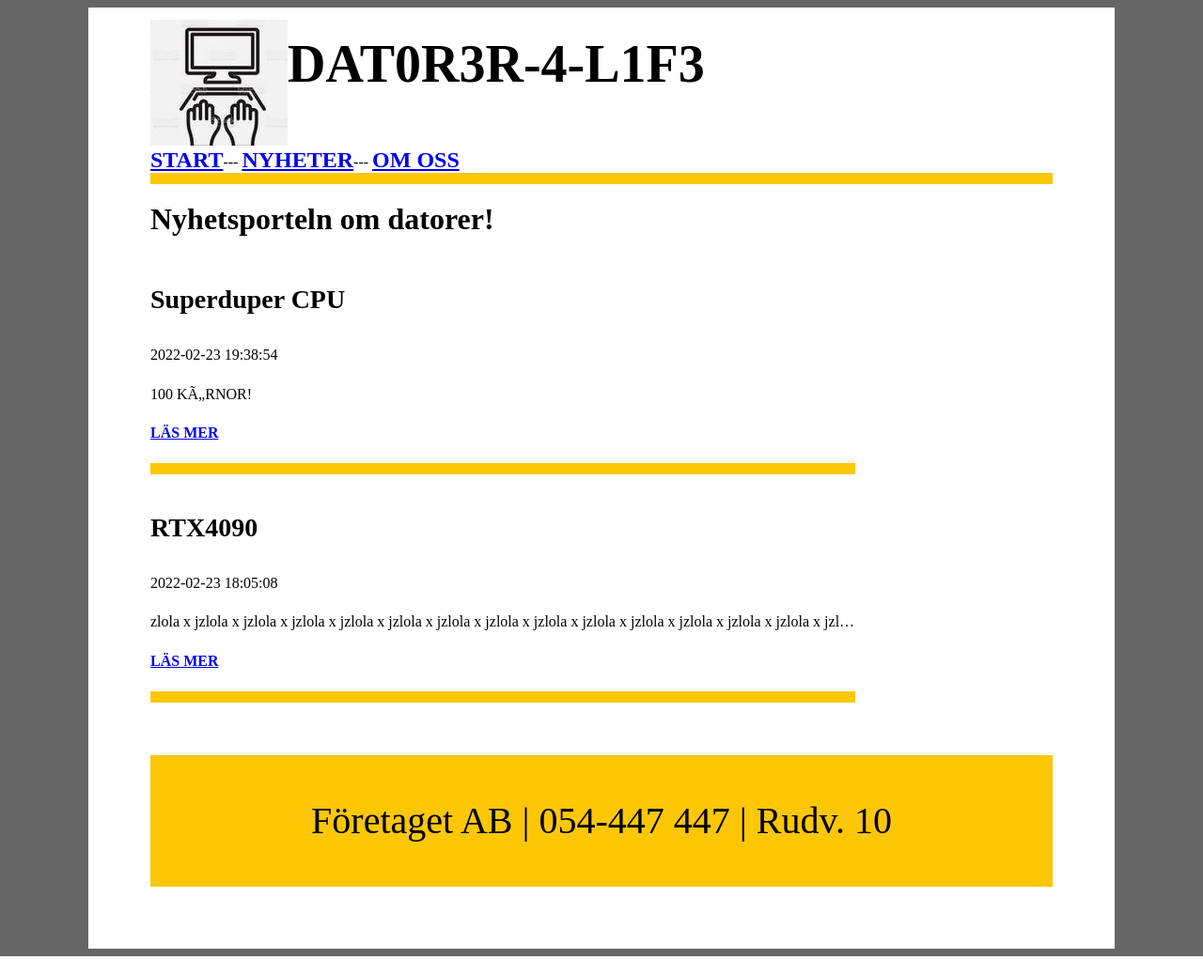
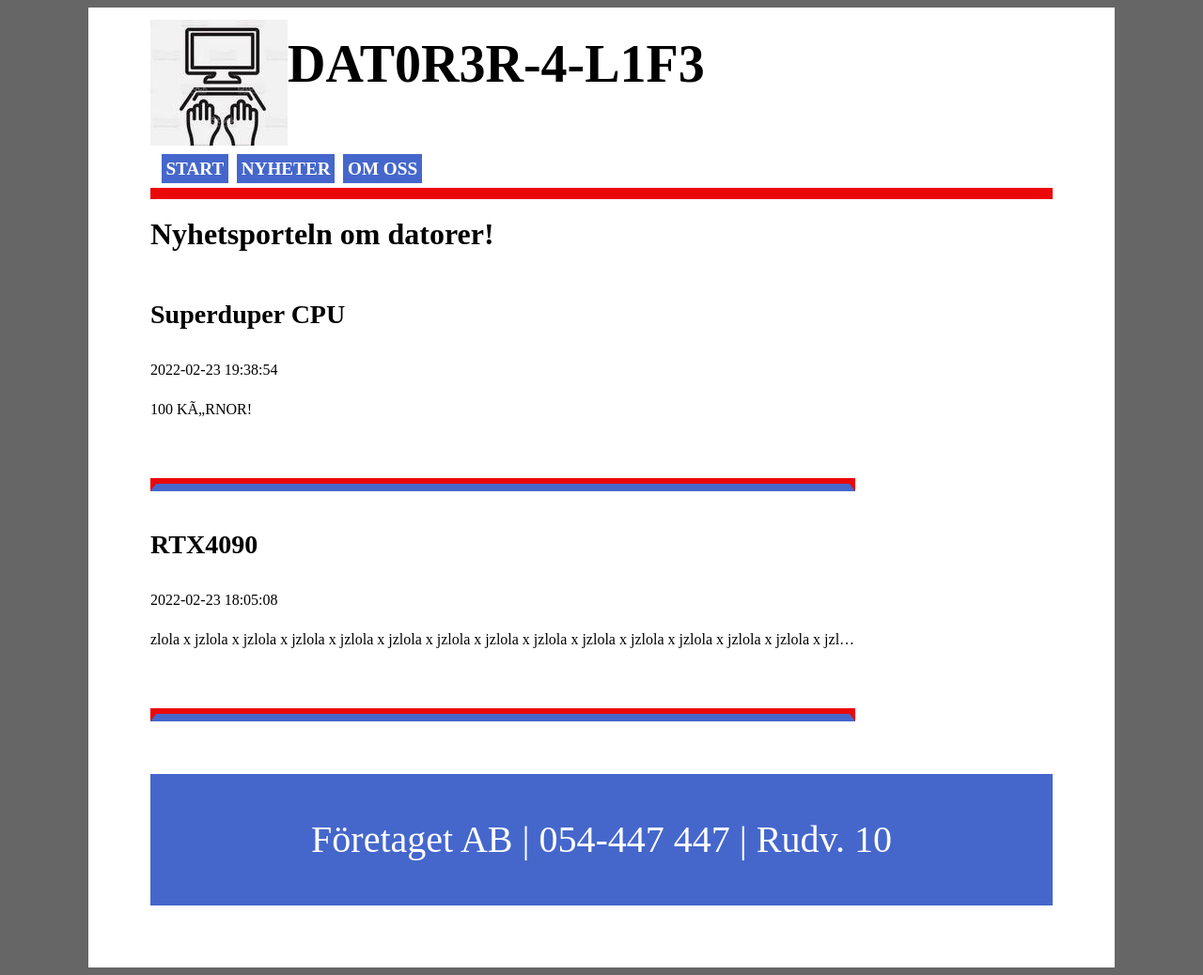
Before and after one commit to DamjanT1988/BACKEND-API-PHP, a PHP site: page / in a window 1280 px wide. Shown: the whole page at 94% size. Run offline with PHP 8.4, Linux system fonts and the light colour scheme; data comes from the database, SQL or seed files in the repository.

Commit message:
Många ändringar

```diff
--- a/CSS/styles.css
+++ b/CSS/styles.css
@@ -11,6 +11,33 @@
     transform: scale(1.75);
 }
 
+/*HUVUDNAVIGATION*/
+.nav {
+    text-transform: uppercase;
+    padding-top: 2%;
+    padding-left: 0%;
+    font-size: 1.2em;
+    float: none;
+    position: relative;
+    width: 100%;
+    color: #000;
+    font-weight: bold;
+    padding: 1%;
+}
+
+.menynamn {
+    background-color: #4567cc;
+    padding: 0.5%;
+    color: white;
+    border-color: black;
+    border: solid 2px;
+    text-decoration: none;
+}
+
+.current {
+    border-bottom: solid 8px #4567cc;
+}
+
 div.postmain {
         width: 750px;
         white-space: nowrap;
@@ -18,6 +45,21 @@
         text-overflow: ellipsis;
       }
 
+     a {
+        color: white;
+    }
+
+    a.topptextlink {
+        color:black;
+    }
+
+    a.link1 {
+        color: black;
+    }
+
+    a.menynamn {
+        color: white;
+    }
 
 #head {
     display: inline-block;
@@ -34,7 +76,7 @@
 }
 
 hr {
-    color: #fec706;
+    color: #eb0808;
     height: 0px;
     border-style: solid;
     border-width: 6px;
@@ -46,7 +88,7 @@
     font-size: 1.5em;
     line-height: 1.5em;
     min-width: 20%;
-    border: solid #fec706;
+    border: solid #eb0808;
     border-width: 10px;
     margin-right: 5%;
 }
@@ -110,7 +152,8 @@
 #mainfooter {
     display: inline-block;
     width: 100%;
-    background-color: #fec706;
+    background-color: #4567cc;
+    color: #ffffff;
     position: relative;
     text-align: center;
     font-size: 1.25em;
@@ -159,7 +202,7 @@
     #mainfooter {
         display: inline-block;
         width: 100%;
-        background-color: #fec706;
+        background-color: #eb0808;
         position: relative;
         text-align: center;
         font-size: 1em;
--- a/admin.php
+++ b/admin.php
@@ -24,6 +24,8 @@
 if(isset($_POST['name'])) {
     $name = $_POST['name'];
     $password = $_POST['password'];
+
+
 
     if($user->checkUser($name, $password)) {
         echo "Välkommen!";
--- a/classes/Content.class.php
+++ b/classes/Content.class.php
@@ -49,13 +49,18 @@
 */
     //add new customer
     function addPost(string $title, string $content) {
-        //control content for sql inj & real email
         if(!$this->setTitle($title)) {
             return false;
         }
         if(!$this->setContent($content)) {
             return false;
         }
+
+            //control SQL-injections
+            $title = $db->real_escape_string($title);
+            $content = $db->real_escape_string($content);
+
+
         $sqlquery = "INSERT INTO news (title, content) VALUES('" . $this->title . "', '" . $this->content . "');";
         //send query to db, save the response
         $result = $this->db->query($sqlquery);
--- a/includes/header.php
+++ b/includes/header.php
@@ -16,9 +16,9 @@
             <h1>DAT0R3R-4-L1F3</h1>
             <img src="logotyp.jpg" alt="logotyp">
     </div>
-    <div>
-    <a href="index.php" class="menu">START</a>---
-    <a href="news.php" class="menu">NYHETER</a>---
-    <a href="about.php" class="menu">OM OSS</a>
+    <div class="nav">
+    <a class="menynamn" href="index.php" class="menu">START</a>
+    <a class="menynamn" href="news.php" class="menu">NYHETER</a>
+    <a class="menynamn" href="about.php" class="menu">OM OSS</a>
 </div>
             <hr>
--- a/index.php
+++ b/index.php
@@ -30,7 +30,7 @@
     echo "<h3>" . $pl['title'] . "</h3>";
     echo $pl['postdate'] . "<br><br>";
     echo $pl['content'] . "<br>";
-    echo "<br><a href='index.php?deleteid=" . $pl['id'] . "'>LÄS MER</a>" . "<br><br><hr>";
+    echo "<br><a href='index.php?deleteid=" . $pl['id'] . "'>LÄS MER</a>" . "<br><br><hr class='current'>";
 }
 ?>
 </div>
@@ -46,7 +46,7 @@
     echo "<h3>" . $pl['title'] . "</h3>";
     echo $pl['postdate'] . "<br><br>";
     echo $pl['content'] . "<br>";
-    echo "<br><a href='index.php?deleteid=" . $pl['id'] . "'>LÄS MER</a>" . "<br><br><hr>";
+    echo "<br><a href='index.php?deleteid=" . $pl['id'] . "'>LÄS MER</a>" . "<br><br><hr class='current'>";
 }
 ?>
 </div>
--- a/news.php
+++ b/news.php
@@ -28,7 +28,7 @@
     echo "<h3>" . $pl['title'] . "</h3>";
     echo $pl['postdate'] . "<br><br>";
     echo $pl['content'] . "<br>";
-    echo "<br><a href='news.php?deleteid=" . $pl['id'] . "'>LÄS MER</a>" . "<br><br><hr><br>";
+    echo "<br><a href='news.php?deleteid=" . $pl['id'] . "'>LÄS MER</a>" . "<br><br><hr class='current'><br>";
 }
 ?>
 </div>
--- a/store.php
+++ b/store.php
@@ -6,6 +6,8 @@
 if(isset($_POST['title'])) {
 $title = $_POST['title'];
 $content = $_POST['content'];
+
+
 
 if($addContent->addPost($title, $content)) {
     $_SESSION['lagring'] = "Inlägg tillagd!";
```
